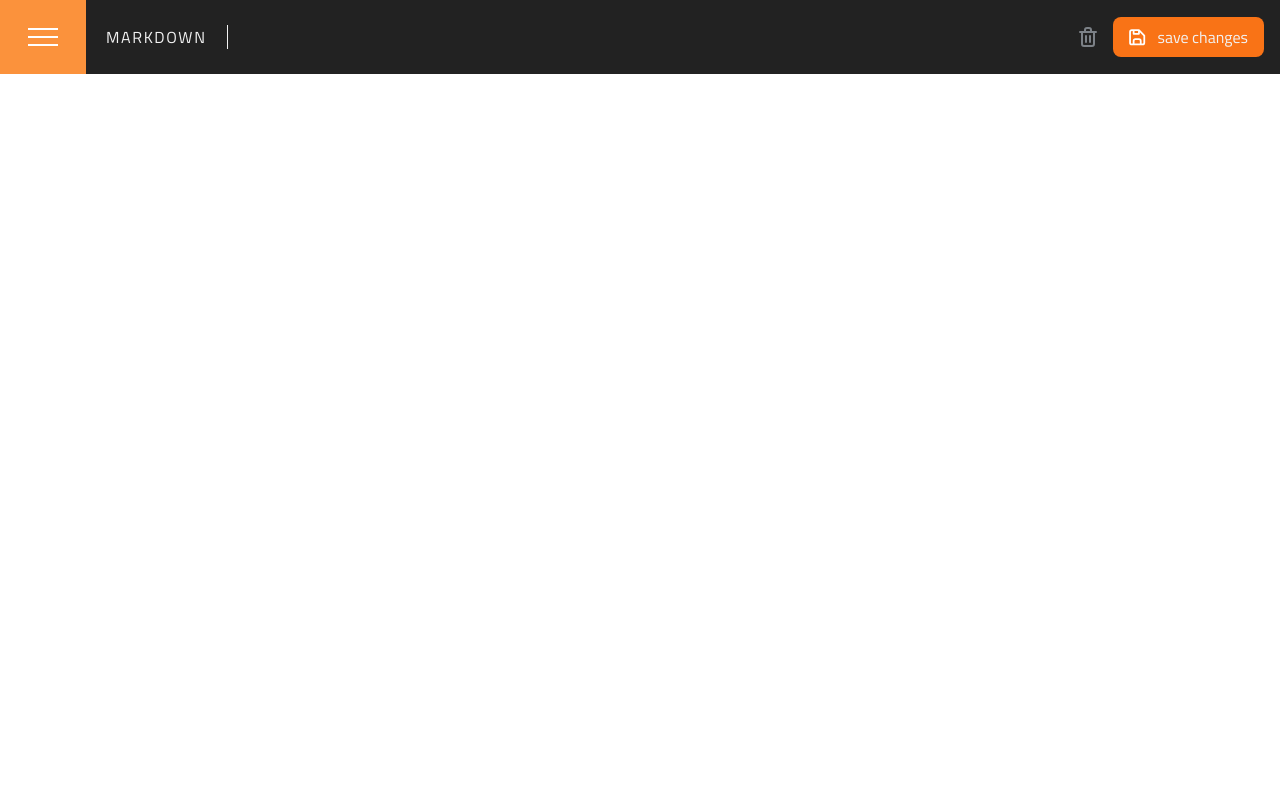
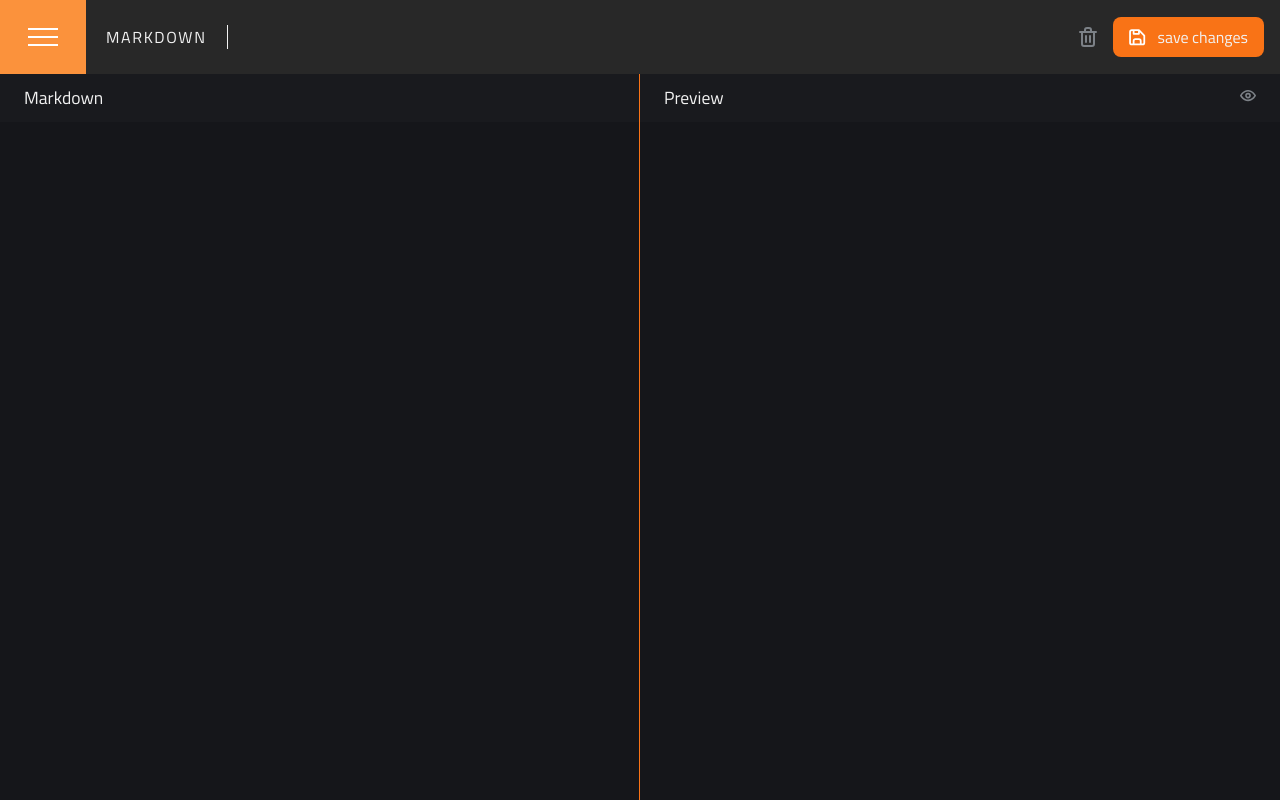
Before and after one commit to Castelo-Codez/In-browser-markdown-editor, a Vue app: page / in a window 1280 px wide. Built offline with nearby package versions, Linux system fonts and the light colour scheme.

Commit message:
second commit

```diff
--- a/index.html
+++ b/index.html
@@ -2,9 +2,13 @@
 <html lang="en">
     <head>
         <meta charset="UTF-8" />
-        <link rel="icon" href="/favicon.ico" />
+        <meta
+            name="description"
+            content="in-browser markdown | front end mentor"
+        />
+        <link rel="icon" href="/favicon-32x32.png" />
         <meta name="viewport" content="width=device-width, initial-scale=1.0" />
-        <title>Vite App</title>
+        <title>in-browser markdown</title>
     </head>
     <body class="overflow-x-hidden">
         <div id="app" class="relative"></div>
--- a/package.json
+++ b/package.json
@@ -9,6 +9,8 @@
     "preview": "vite preview"
   },
   "dependencies": {
+    "interactjs": "^1.10.26",
+    "marked": "^12.0.1",
     "vue": "^3.4.21"
   },
   "devDependencies": {
--- a/src/components/Aside.vue
+++ b/src/components/Aside.vue
@@ -2,7 +2,7 @@
 <template>
     <aside
         @click.stop
-        class="w-[250px] bg-vt-c-black-soft h-screen bg-p-color-800 absolute z-10 top-0 left-[-250px]"
+        class="w-[250px] bg-vt-c-black-mute h-screen bg-p-color-800 absolute z-10 top-0 left-[-250px]"
         aria-label="navigation"
     ></aside>
 </template>
--- a/src/components/Header.vue
+++ b/src/components/Header.vue
@@ -5,7 +5,7 @@ import {$AsideStatus, $currentSheet} from "../store/store";
     <header
         role="banner"
         aria-label=" header section"
-        class="bg-vt-c-black-soft gap-4 flex justify-between items-center flex-wrap"
+        class="bg-vt-c-black-mute gap-4 flex justify-between items-center flex-wrap"
     >
         <section class="left flex items-center gap-x-5 text-vt-c-white-mute">
             <button
--- a/src/components/Main.vue
+++ b/src/components/Main.vue
@@ -1,8 +1,114 @@
 <script setup>
+import {computed, onMounted, ref} from "vue";
+import {marked} from "marked";
 import Header from "./Header.vue";
+import interact from "interactjs";
+const $sec = ref();
+const $dra = ref();
+const $input = ref("");
+const $fullpreview = ref(false);
+
+const $output = computed(() => {
+    return marked($input.value);
+});
+
+onMounted(() => {
+    interact($sec.value).resizable({
+        edges: {top: false, left: false, bottom: false, right: true},
+        listeners: {
+            move: function (event) {
+                let {x, y} = event.target.dataset;
+
+                x = (parseFloat(x) || 0) + event.deltaRect.left;
+                y = (parseFloat(y) || 0) + event.deltaRect.top;
+
+                Object.assign(event.target.style, {
+                    width: `${event.rect.width}px`,
+
+                    transform: `translateX(${x}px)`,
+                });
+
+                Object.assign(event.target.dataset, {x});
+            },
+        },
+    });
+});
 </script>
 <template>
-    <main aria-label="content-wrapper">
+    <main aria-label="content-wrapper" class="min-h-screen">
         <Header />
+        <section
+            aria-label="markdown wrapper"
+            class="flex flex-col md:flex-row h-[calc(100vh_-_74px)]"
+        >
+            <section
+                v-if="!$fullpreview"
+                aria-label="markdown input"
+                ref="$sec"
+                class="pt-14 pl-7 pr-7 pb-3 basis-2/4 md:basis-auto md:w-2/4  bg-vt-dark relative before:content-['markdown'] before:absolute before:flex before:items-center before:text-[1.1rem] before:capitalize before:w-full before:h-8 before:bg-vt-c-divider-light-2 before:p-6 text-vt-c-white-mute before:z-30 before:top-0 before:left-0"
+            >
+                <div
+                    aria-label="dragger"
+                    class="dragger absolute right-0 h-full w-[1px] top-0 bg-orange-500 z-50 cursor-e-resize"
+                ></div>
+
+                <textarea
+                    v-model="$input"
+                    name="markdown-input"
+                    id="input"
+                    class="resize-none p-3 w-full h-full bg-inherit focus-within:outline-none"
+                ></textarea>
+            </section>
+
+            <section
+                aria-label="markdown preview"
+                id="preview-wrapper"
+                class="pt-14 pl-7 pr-7 overflow-hidden pb-3 flex-1  bg-vt-dark relative before:content-['preview'] before:absolute before:flex before:items-center before:text-[1.1rem] before:capitalize before:w-full before:h-8 before:bg-vt-c-divider-light-2 before:p-6 text-vt-c-white-mute before:z-[900] before:top-0 before:left-0"
+            >
+                <button
+                    class="absolute top-0 bg-none border-none pt-[0.99rem] right-6 cursor-pointer z-[1000] hidden md:block"
+                    @click="$fullpreview = !$fullpreview"
+                >
+                    <svg
+                        v-if="$fullpreview"
+                        width="16"
+                        height="15"
+                        xmlns="http://www.w3.org/2000/svg"
+                    >
+                        <path
+                            d="M1.38.027a.795.795 0 0 1 .769.206L14.815 12.9a.792.792 0 0 1 0 1.124.792.792 0 0 1-1.124 0L9.234 9.567a2.77 2.77 0 0 1-3.753-3.753L1.024 1.357a.795.795 0 0 1 .357-1.33Zm.998 3.832 1.156 1.116a10.846 10.846 0 0 0-1.773 2.153c.696 1.117 2.929 4.038 6.333 3.959a6.127 6.127 0 0 0 1.346-.198l1.25 1.25a7.505 7.505 0 0 1-2.556.53h-.198c-4.663 0-7.331-4.282-7.83-5.145a.792.792 0 0 1 0-.792A12.58 12.58 0 0 1 2.378 3.86Zm5.328-2.272c4.726-.143 7.52 4.267 8.028 5.145.15.24.163.542.031.792a12.58 12.58 0 0 1-2.304 2.874l-1.195-1.116a10.846 10.846 0 0 0 1.813-2.154c-.705-1.116-2.937-4.045-6.333-3.958a6.127 6.127 0 0 0-1.346.198L5.149 2.117a7.505 7.505 0 0 1 2.557-.53Zm-.974 5.486v.055c0 .656.532 1.188 1.188 1.188l.047-.008-1.235-1.235Z"
+                            fill="#7C8187"
+                        />
+                    </svg>
+                    <svg
+                        v-else
+                        width="16"
+                        height="12"
+                        xmlns="http://www.w3.org/2000/svg"
+                    >
+                        <path
+                            d="M7.784.003c4.782-.144 7.597 4.31 8.109 5.198a.8.8 0 0 1 0 .8c-.688 1.2-3.255 5.086-7.677 5.198h-.2c-4.71 0-7.405-4.326-7.909-5.198a.8.8 0 0 1 0-.8C.803 4.001 3.362.115 7.784.003Zm.38 1.6h-.3c-3.199.08-5.286 2.71-6.086 3.998C2.482 6.73 4.73 9.68 8.176 9.6c3.199-.08 5.262-2.711 6.086-3.999-.712-1.127-2.967-4.086-6.398-3.998ZM8 2.803A2.799 2.799 0 1 1 8 8.4a2.799 2.799 0 0 1 0-5.598Zm0 1.599A1.2 1.2 0 1 0 8 6.8a1.2 1.2 0 0 0 0-2.4Z"
+                            fill="#7C8187"
+                        />
+                    </svg>
+                </button>
+
+                <section
+                    id="preview"
+                    class="h-full overflow-y-auto p-3"
+                    v-html="$output"
+                ></section>
+            </section>
+        </section>
     </main>
 </template>
+<style scoped>
+textarea::-webkit-scrollbar,
+#preview::-webkit-scrollbar {
+    width: 2px;
+}
+textarea::-webkit-scrollbar-thumb,
+#preview::-webkit-scrollbar-thumb {
+    background-color: white;
+}
+</style>
--- a/src/style.css
+++ b/src/style.css
@@ -15,4 +15,35 @@
     #app.aside-active {
         transform: translateX(250px);
     }
+    #preview {
+        --rounded: 20px;
+        --clr-or: #f97316;
+        --clr-da: #0c0a09;
+        * {
+            all: revert;
+        }
+        h1 {
+            font-size: 2rem;
+        }
+        ul {
+            li::marker {
+                color: var(--clr-or);
+            }
+        }
+        a {
+            color: var(--clr-or);
+        }
+        pre {
+            display: block;
+            background-color: var(--clr-da);
+            color: #e4e4e7;
+            padding: 20px;
+            border-radius: var(--rounded);
+        }
+        blockquote {
+            background-color: var(--clr-da);
+            padding: 20px;
+            border-left: 3px solid var(--clr-or);
+        }
+    }
 }
--- a/tailwind.config.js
+++ b/tailwind.config.js
@@ -1,14 +1,14 @@
 /** @type {import('tailwindcss').Config} */
 export default {
     content: ["./index.html", "./src/**/*.{vue,js,ts,jsx,tsx}"],
-    darkMode: ["class"],
+
     theme: {
         extend: {
             colors: {
                 "vt-c-white": "#ffffff",
                 "vt-c-white-soft": "#f8f8f8",
                 "vt-c-white-mute": "#f2f2f2",
-                " --vt-c-black": " #181818",
+                "vt-c-black": " #181818",
                 "vt-c-black-soft": "#222222",
                 "vt-c-black-mute": "#282828",
                 "vt-c-indigo": "#2c3e50",
@@ -20,6 +20,7 @@ export default {
                 "vt-c-text-light-2": "rgba(60, 60, 60, 0.66)",
                 "vt-c-text-dark-1": "var(--vt-c-white)",
                 "vt-c-text-dark-2": "rgba(235, 235, 235, 0.64)",
+                "vt-dark": "#15161a",
             },
             screens: {
                 sm: "576px",
```
Also changed, not shown: 1 other file (tests, documents, lock files or other folders).
